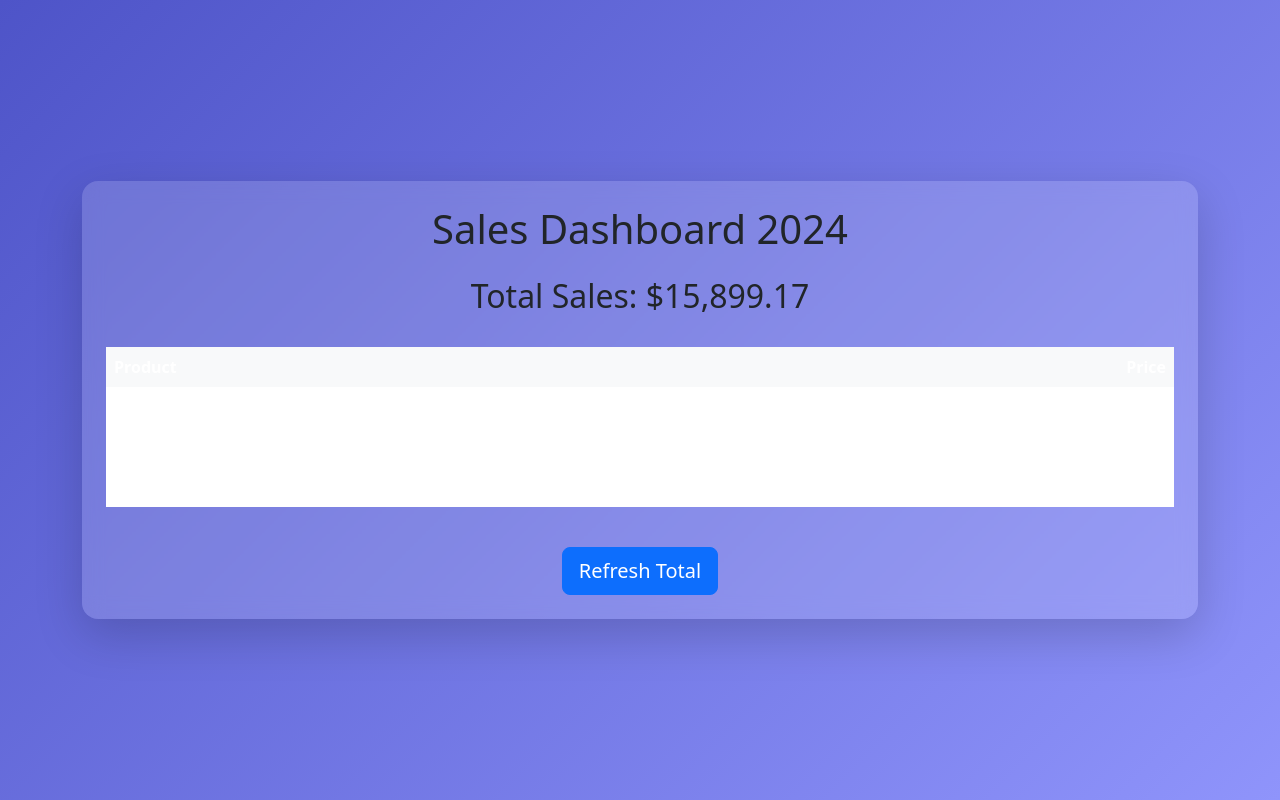
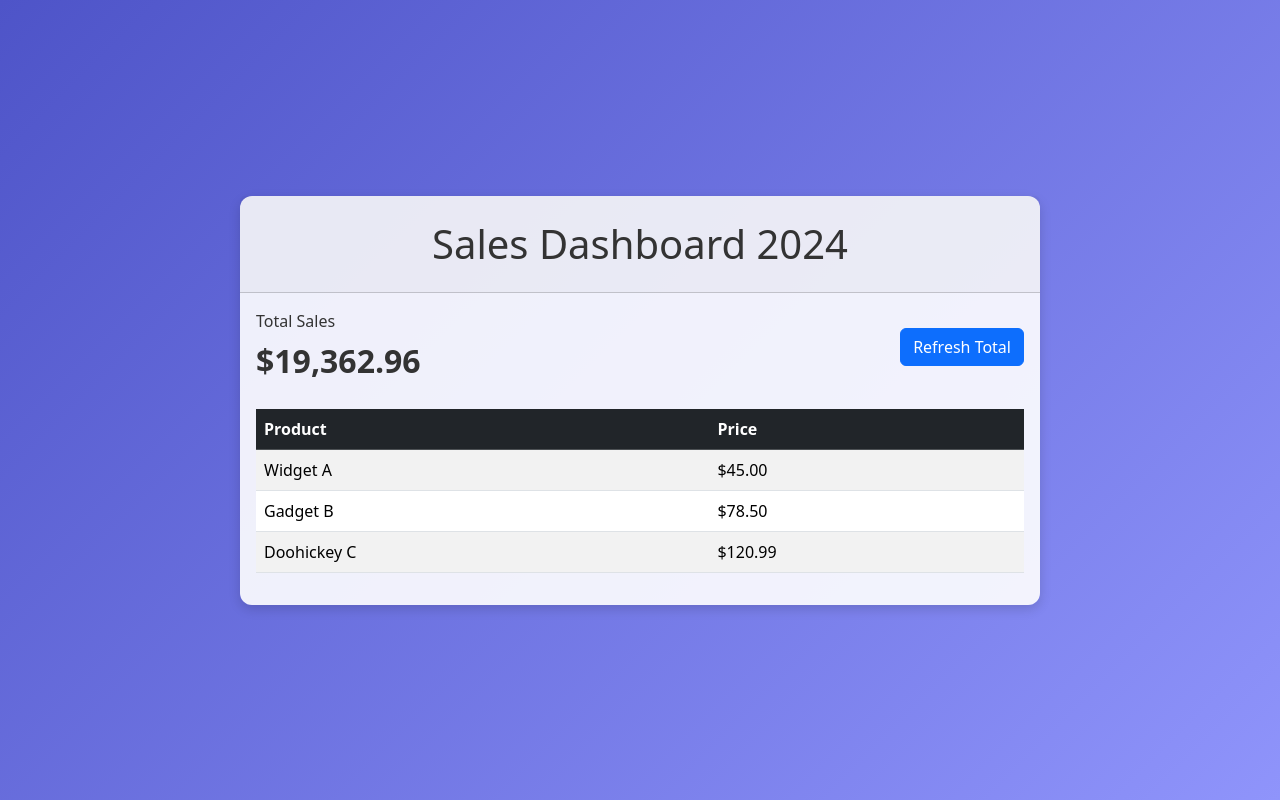
Before and after one commit to 23f1001452/app-complete-system-test-v2, a plain HTML site: page index.html in a window 1280 px wide. Both pictures are taken after a click on the button "Refresh Total". Drawn offline with nearby package versions, Linux system fonts and the light colour scheme; a small style sheet from the web is missing.

Commit message:
Update index.html

```diff
--- a/index.html
+++ b/index.html
@@ -2,104 +2,98 @@
 <html lang="en">
 <head>
   <meta charset="UTF-8">
+  <meta name="viewport" content="width=device-width, initial-scale=1">
   <title>Sales Dashboard 2024</title>
-    <meta name="viewport" content="width=device-width, initial-scale=1">
   <!-- Bootstrap 5 CSS -->
-    <link href="https://cdn.jsdelivr.net/npm/bootstrap@5.3.2/dist/css/bootstrap.min.css" rel="stylesheet" integrity="sha384-ENjdO4Dr2bkBIFxQpeoYz1H6W0nU8K/6bZ9Z9+5hZl5Y5tZ5h5e5z5+5z5z5z5z5" crossorigin="anonymous">
+  <link href="https://cdn.jsdelivr.net/npm/bootstrap@5.3.2/dist/css/bootstrap.min.css" rel="stylesheet" integrity="sha384-ENjdO4Dr2bkBIFxQpeoYz1H1LkU7Bv1z6Y5Z5x0e3z8XKp4YfRvH+8abtTE1Pi6j" crossorigin="anonymous">
   <style>
-        /* Gradient background for the whole page */
+    /* Gradient background */
     body {
       min-height: 100vh;
       background: linear-gradient(135deg, #4e54c8, #8f94fb);
       color: #fff;
+      display: flex;
+      align-items: center;
+      justify-content: center;
+      padding: 1rem;
     }
-        /* Card container styling */
-        .dashboard-card {
-            background: rgba(255, 255, 255, 0.15);
-            backdrop-filter: blur(10px);
+    .card {
+      background: rgba(255, 255, 255, 0.9);
       border: none;
-            border-radius: 1rem;
+      border-radius: 0.75rem;
+      box-shadow: 0 4px 12px rgba(0,0,0,0.15);
     }
-        /* Table styling overrides for better contrast */
-        #product-table th,
-        #product-table td {
-            color: #fff;
+    .card-header, .card-body {
+      color: #333;
     }
-        /* Refresh button styling */
-        #refresh-btn {
-            min-width: 120px;
+    #total-sales {
+      font-size: 2rem;
+      font-weight: 600;
     }
   </style>
 </head>
-<body class="d-flex align-items-center justify-content-center py-5">
+<body>
   <div class="container">
-        <div class="card dashboard-card shadow-lg p-4">
-            <h1 class="text-center mb-4">Sales Dashboard 2024</h1>
-            <div class="row mb-4">
-                <div class="col-12 text-center">
-                    <h2>Total Sales: <span id="total-sales">$15,234.50</span></h2>
+    <div class="card mx-auto" style="max-width: 800px;">
+      <div class="card-header text-center py-4">
+        <h1 class="mb-0">Sales Dashboard 2024</h1>
+      </div>
+      <div class="card-body">
+        <div class="row mb-4 align-items-center">
+          <div class="col-md-8">
+            <p class="mb-1">Total Sales</p>
+            <div id="total-sales">$15,234.50</div>
+          </div>
+          <div class="col-md-4 text-md-end mt-3 mt-md-0">
+            <button id="refresh-btn" class="btn btn-primary">Refresh Total</button>
           </div>
         </div>
 
-            <div class="table-responsive mb-4">
-                <table class="table table-hover table-borderless" id="product-table">
-                    <thead class="table-light">
+        <div class="table-responsive">
+          <table id="product-table" class="table table-striped table-hover">
+            <thead class="table-dark">
               <tr>
                 <th>Product</th>
-                            <th class="text-end">Price</th>
+                <th>Price</th>
               </tr>
             </thead>
             <tbody>
               <tr>
                 <td>Widget A</td>
-                            <td class="text-end">$4,500.00</td>
+                <td>$45.00</td>
               </tr>
               <tr>
                 <td>Gadget B</td>
-                            <td class="text-end">$5,734.50</td>
+                <td>$78.50</td>
               </tr>
               <tr>
-                            <td>Device C</td>
-                            <td class="text-end">$4,999.99</td>
+                <td>Doohickey C</td>
+                <td>$120.99</td>
               </tr>
             </tbody>
           </table>
         </div>
-
-            <div class="d-flex justify-content-center">
-                <button class="btn btn-primary btn-lg" id="refresh-btn">Refresh Total</button>
       </div>
     </div>
   </div>
 
-    <!-- Bootstrap Bundle JS (includes Popper) -->
-    <script src="https://cdn.jsdelivr.net/npm/bootstrap@5.3.2/dist/js/bootstrap.bundle.min.js" integrity="sha384-q2V6kVvX0K7JjK+v5M6e6e6e6e6e6e6e6e6e6e6e6e6e6e6e6e6e6e6e6e6e6e6e" crossorigin="anonymous"></script>
+  <!-- Bootstrap 5 JS Bundle (includes Popper) -->
+  <script src="https://cdn.jsdelivr.net/npm/bootstrap@5.3.2/dist/js/bootstrap.bundle.min.js" integrity="sha384-q2W/6dGk+K7XK6B5ZJkE6g6n3eT1U6j0v5rF5v9JYl3V+G6f5J2G2Z1B5Xb8e6hG" crossorigin="anonymous"></script>
   <script>
-        // Utility function to format numbers as USD currency
-        function formatUSD(value) {
+    // Utility to format numbers as USD currency
+    function formatCurrency(value) {
       return new Intl.NumberFormat('en-US', { style: 'currency', currency: 'USD' }).format(value);
     }
 
-        // Refresh button handler – simulates a new total based on product prices
+    // Refresh button handler
     document.getElementById('refresh-btn').addEventListener('click', function () {
       try {
-                const rows = document.querySelectorAll('#product-table tbody tr');
-                let sum = 0;
-                rows.forEach(row => {
-                    const priceCell = row.cells[1];
-                    const priceText = priceCell.textContent.replace(/[^0-9.-]+/g, '');
-                    const price = parseFloat(priceText);
-                    if (!isNaN(price)) {
-                        sum += price;
-                    }
-                });
-                // Add a random variance of up to ±5%
-                const variance = (Math.random() * 0.1) - 0.05;
-                const newTotal = sum * (1 + variance);
-                document.getElementById('total-sales').textContent = formatUSD(newTotal);
+        // Simulate fetching a new total (random between 10k and 20k)
+        const newTotal = (Math.random() * 10000 + 10000).toFixed(2);
+        document.getElementById('total-sales').textContent = formatCurrency(newTotal);
       } catch (err) {
         console.error('Error updating total sales:', err);
-                alert('Unable to refresh total sales. See console for details.');
+        alert('Failed to refresh total sales. Please try again.');
       }
     });
   </script>
```
Lines whose indentation alone changed are shown as unchanged.
